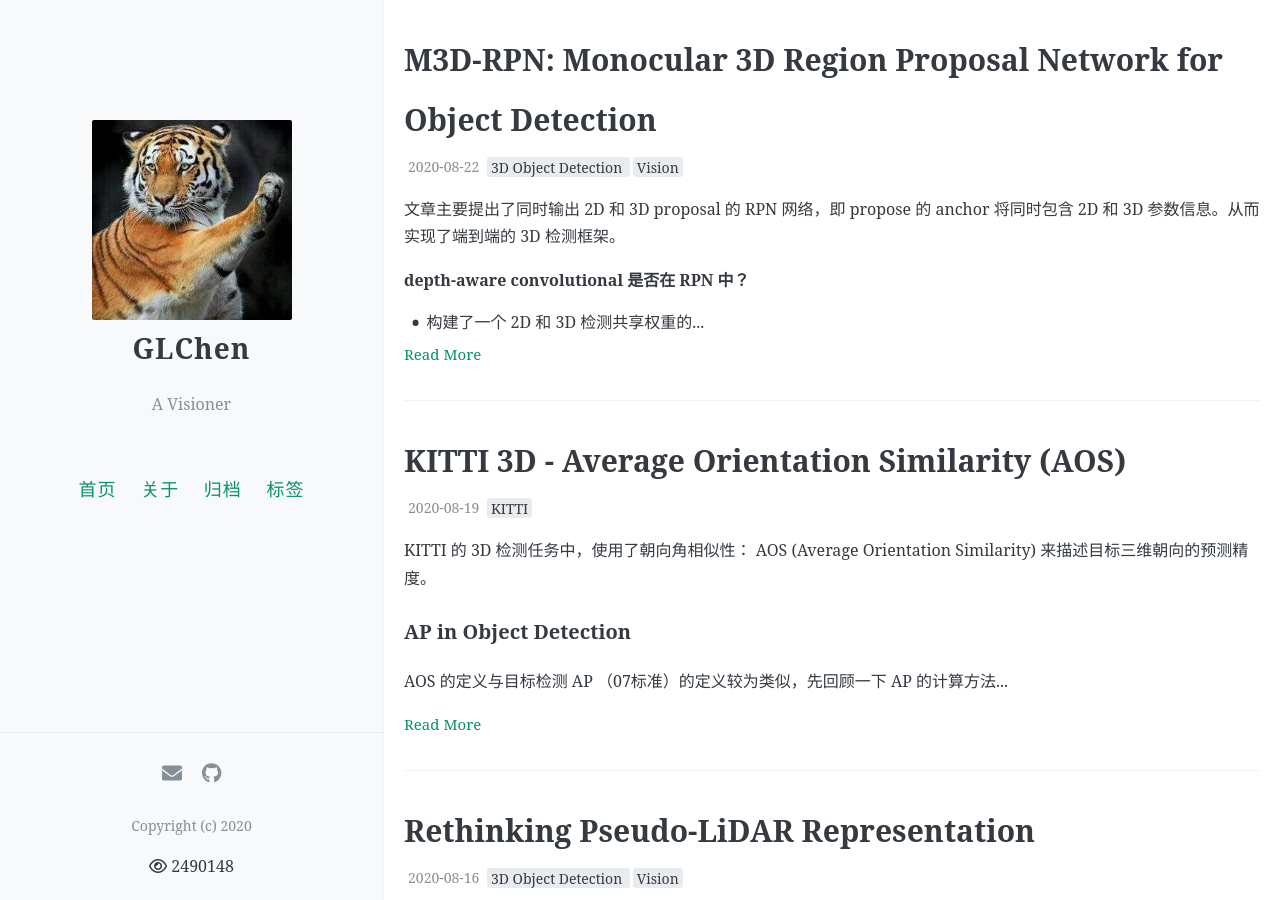
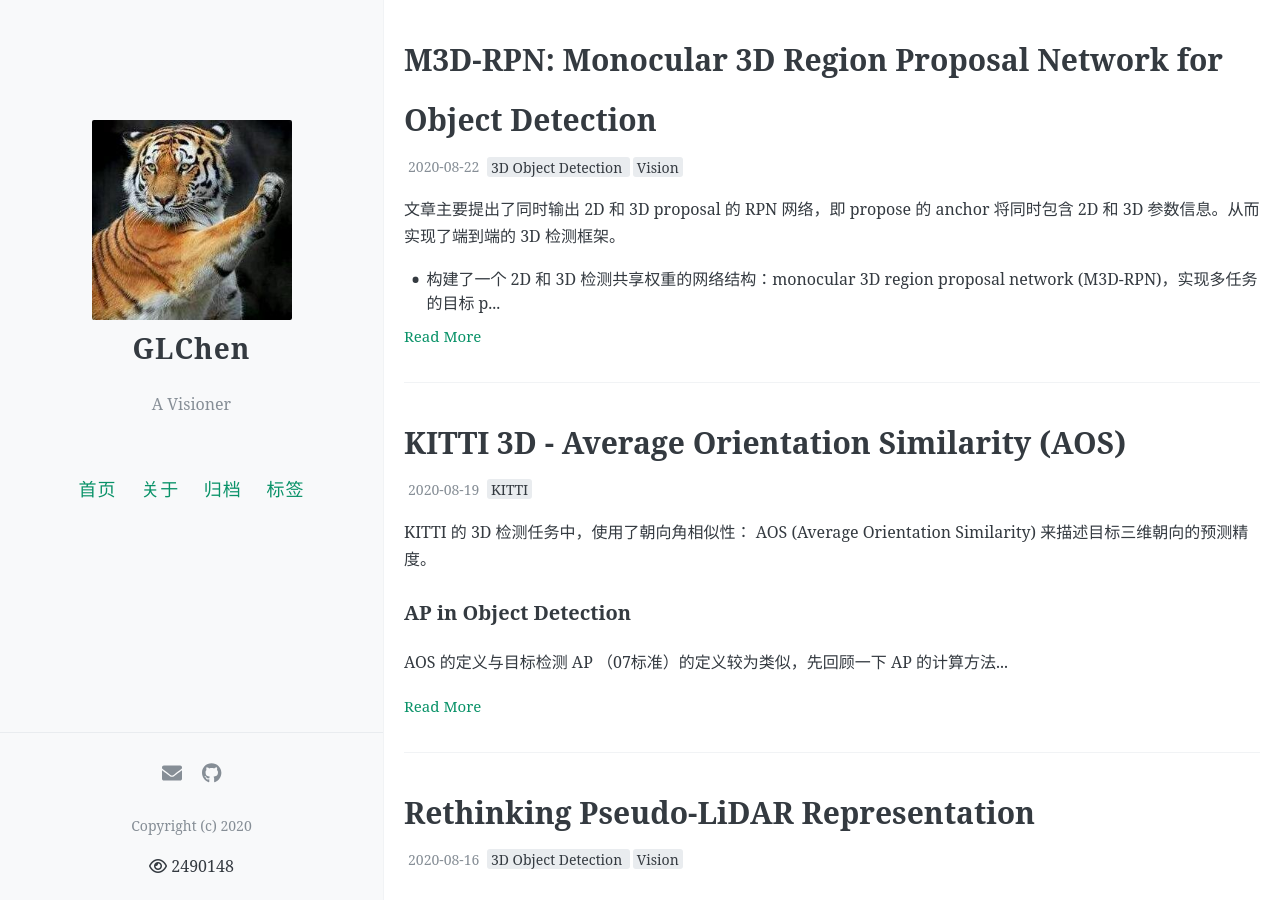
Before and after one commit to chencgln/chencgln.github.io, a Jekyll site: the page built from index.html, in a window 1280 px wide and 900 px high. Built offline with Jekyll 4.4.1, drawn with Linux system fonts in a browser that asks for light colours; nearby versions of some CDN libraries; library files that are not in the unit come from our copies; the list of posts is cut into pages by our own code; comment, search, counter and statistics services are not loaded.

Commit message:
modify m3d-rpn

```diff
--- a/_posts/2020-08-22-M3D-RPN.md
+++ b/_posts/2020-08-22-M3D-RPN.md
@@ -9,8 +9,6 @@ toc: true
 ---
 
 文章主要提出了同时输出 2D 和 3D proposal 的 RPN 网络，即 propose 的 anchor 将同时包含 2D 和 3D 参数信息。从而实现了端到端的 3D 检测框架。
-
-**depth-aware convolutional 是否在 RPN 中？**
 
 
 * 构建了一个 2D 和 3D 检测共享权重的网络结构：monocular 3D region proposal network (M3D-RPN)，实现多任务的目标 proposal
@@ -58,6 +56,8 @@ $$\begin{aligned}
 * 2D BBox 损失 $L_{b_2D}$：IOU Loss
 * 3D 损失 $L_{b_3D}$：Smooth L1 loss
 
+\* note：目标的 objectness 与分类的概率作为同一变量进行学习和预测，并根据阈值判断正负样本
+
 #### Depth-aware Convolution
 
 文中对 Depth-aware Convolution 的定义为：regular 2D convolution where a set of discretized depths are able to learn non-shared weights and features。
```
